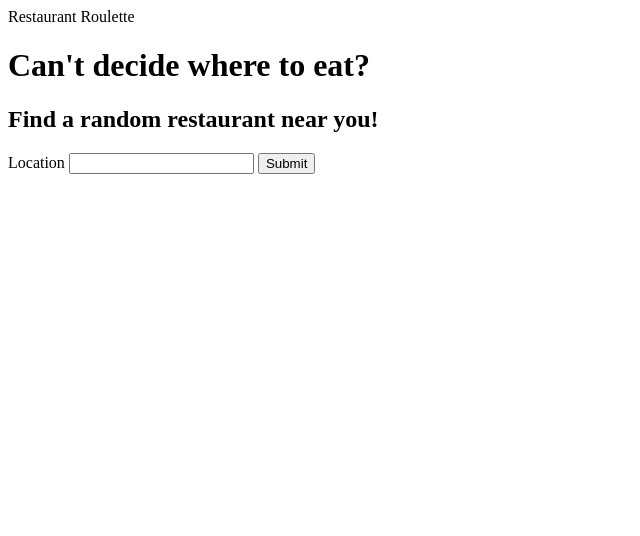
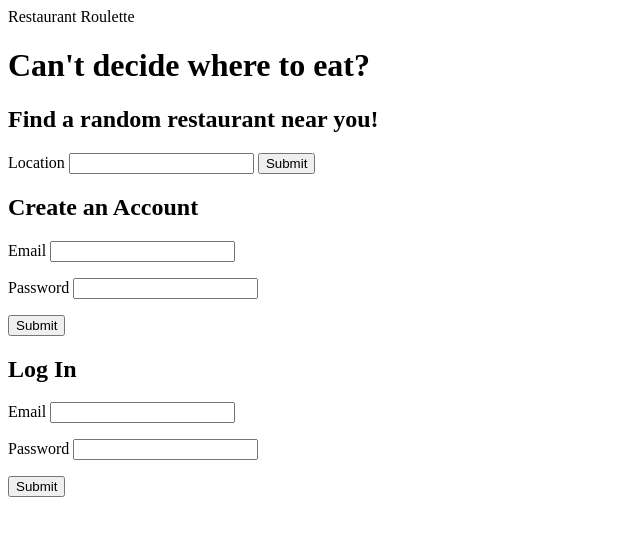
Before and after one commit to acai128/Restaurant-Roulette, a Flask app: page / in a window 1280 px wide. Shown: the top 536 px of the page, without its empty margins (0-640 px from the left). Run offline with Flask 2, Linux system fonts and the light colour scheme.

Commit message:
user creation functionality added

```diff
--- a/server.py
+++ b/server.py
@@ -4,12 +4,12 @@ import crud
 
 from jinja2 import StrictUndefined
 
-#from model import connect_to_db, Restaurant
+from model import connect_to_db, Restaurant
 import os
 import requests
 from pprint import pformat
 import json
-from config import Config
+# from config import Config
 #from forms import SearchForm
 
 
@@ -37,8 +37,8 @@ def get_restaurants():
     """Show restuarnt results"""
 
     location = request.args['location']
-    print(location)
-    print(type(location))
+    # print(location)
+    # print(type(location))
 
 
     url = 'https://api.yelp.com/v3/businesses/search'
@@ -67,6 +67,7 @@ def get_restaurants():
     address = ' '.join(business['location']['display_address'])
     url = business['url']
     phone = business['display_phone']
+    transactions = business['transactions']
 
 
     # for biz in data['businesses']:
@@ -90,7 +91,43 @@ def get_restaurants():
 
     return render_template('restaurant_result.html', pformat=pformat,
                             data=business, name=name, image=image,
-                            rating=rating, address=address, url=url)
+                            rating=rating, address=address, url=url,
+                            transactions=transactions)
+
+
+@app.route('/users', methods=['POST'])
+def register_user():
+    email = request.form.get("email")
+    password = request.form.get("password")
+
+    result = crud.get_user_by_email(email)
+    print('hello', result)
+    if result:
+
+        flash('Cannot create an account with that email. Try again.')
+    else:
+        user = crud.create_user(email, password)
+        print('created_user', user)
+        flash('Account created!')
+
+    return redirect('/')
+
+@app.route('/user_login')
+def login_user():
+    email = request.args.get("email")
+    password = request.args.get("password")
+
+    user = crud.get_user_by_email(email)
+
+    if user.password == password:
+        flash('Logged In Successfully!')
+        session['user_id'] = user.user_id
+        print(session)
+
+        return redirect('/')
+    else:
+        flash('Log in fail!')
+        return redirect('/')
 
 # @app.route('/restaurant_result/<location>/<term>')
 # def results(location = '', term = 'restaurant'):
--- a/templates/index.html
+++ b/templates/index.html
@@ -1,6 +1,7 @@
 {% extends 'base.html' %}
 
 {% block title %} Restaurant Roulette {% endblock %}
+
 {% block content %}
 
         <h1>Can't decide where to eat?</h1>
@@ -11,9 +12,8 @@
     <input type="submit">
     </form>
 
-{% endblock %}
 
-   <!--  <h2>Create an Account</h2>
+  <h2>Create an Account</h2>
   <form action="/users" method="POST">
     <p>
       Email <input type="text" name="email">
@@ -25,9 +25,11 @@
 
     <p>
       <input type="submit">
+    </p>
+    </form>
 
 <h2>Log In</h2>
-  <form>
+  <form action="/user_login">
     <p>
       Email <input type="text" name="email">
     </p>
@@ -39,8 +41,6 @@
     <p>
       <input type="submit">
     </p>
-  </form> -->
-<!--
- <script type="text/javascript"></script>
-</body>
-</html> -->
+  </form>
+
+  {% endblock %}
```
Also changed, not shown: crud.py (+20 -3 lines), model.py (+24 -10 lines), seed_database.py (+5 -5 lines), templates/restaurant_result.html (+7 -3 lines), templates/base.html (line endings or trailing spaces).
